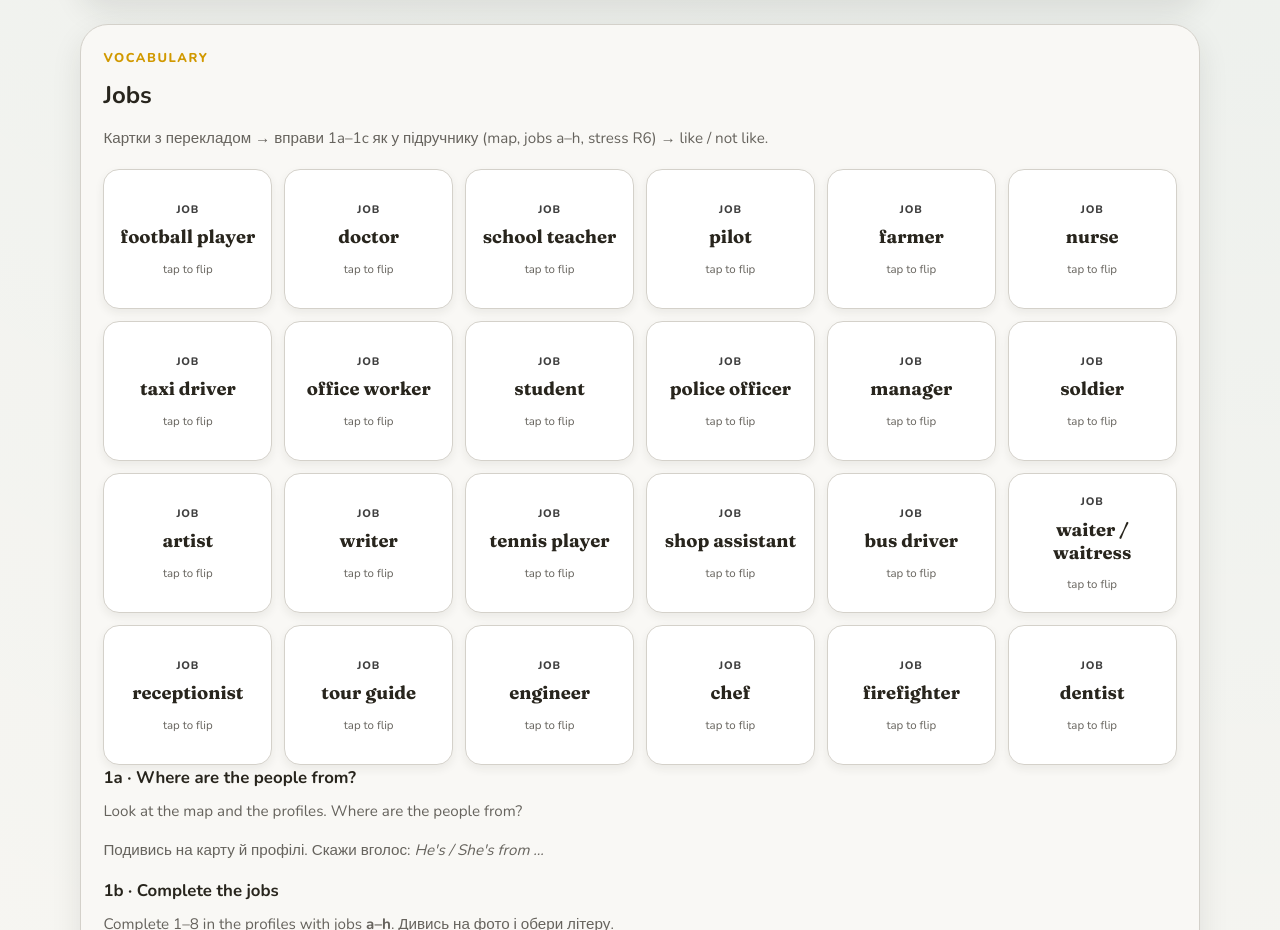
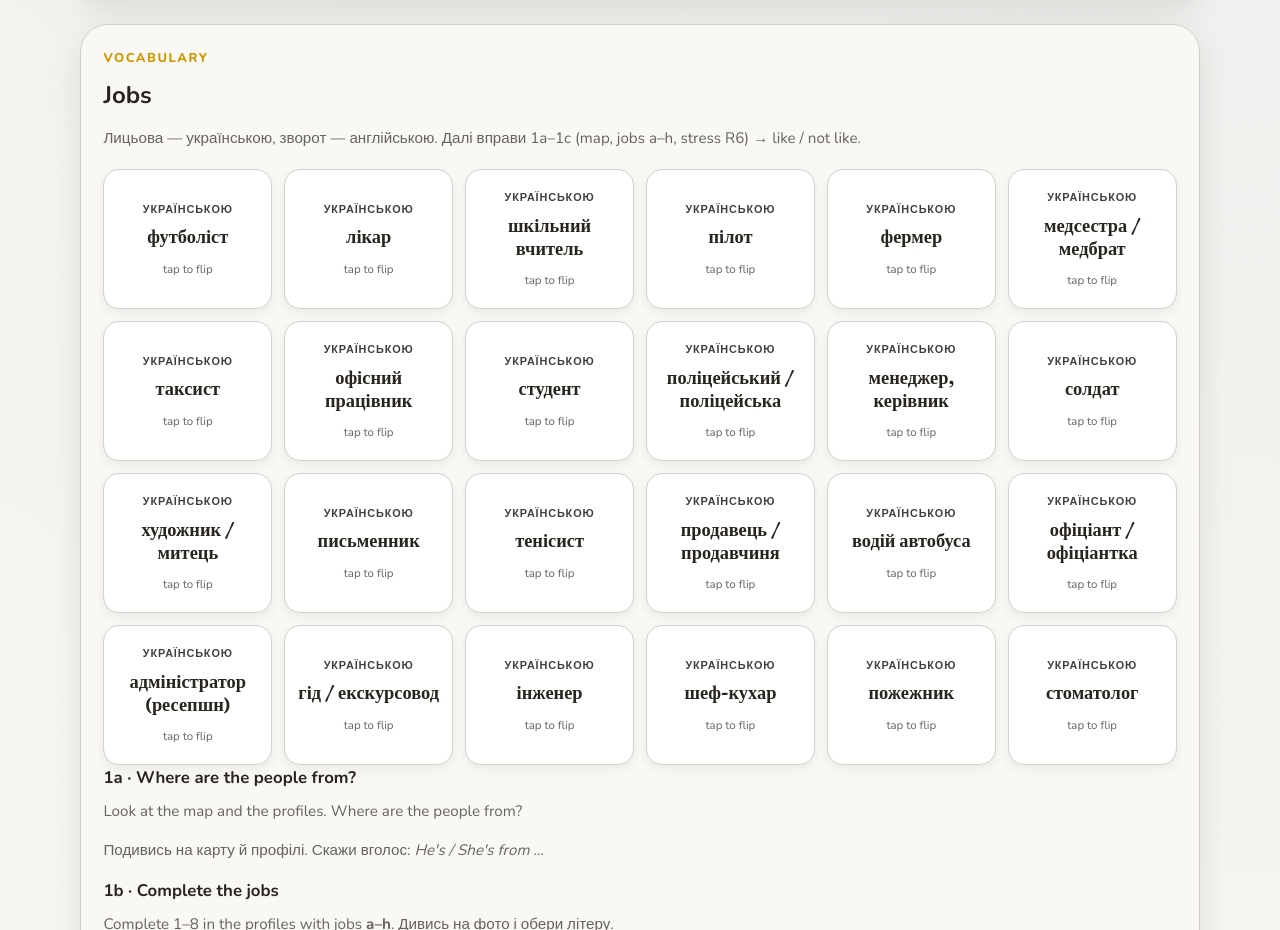
Before and after one commit to NatalinaMatioshko/english-simple-trainer, a React (Vite) app: page /lesson-26 in a window 1280 px wide. Shown: the part 1501-2431 px from the top of the page. Built offline with nearby package versions, Linux system fonts and the light colour scheme.

Commit message:
change cards side

```diff
--- a/src/pages/Lesson26.tsx
+++ b/src/pages/Lesson26.tsx
@@ -725,8 +725,8 @@ export default function Lesson26() {
           <p className="page-kicker">Vocabulary</p>
           <h2>Jobs</h2>
           <p className="lesson22-section-desc">
-            Картки з перекладом → вправи 1a–1c як у підручнику (map, jobs a–h,
-            stress R6) → like / not like.
+            Лицьова — українською, зворот — англійською. Далі вправи 1a–1c
+            (map, jobs a–h, stress R6) → like / not like.
           </p>
         </div>
 
@@ -743,13 +743,13 @@ export default function Lesson26() {
               >
                 <div className="l22-vocab-inner">
                   <div className="l22-vocab-face l22-vocab-front">
-                    <span className="l22-vocab-label">Job</span>
-                    <strong>{item.en}</strong>
+                    <span className="l22-vocab-label">Українською</span>
+                    <strong>{item.ua}</strong>
                     <span className="l22-vocab-hint">tap to flip</span>
                   </div>
                   <div className="l22-vocab-face l22-vocab-back">
-                    <span className="l22-vocab-label">Українською</span>
-                    <strong>{item.ua}</strong>
+                    <span className="l22-vocab-label">English</span>
+                    <strong>{item.en}</strong>
                   </div>
                 </div>
               </button>
```
